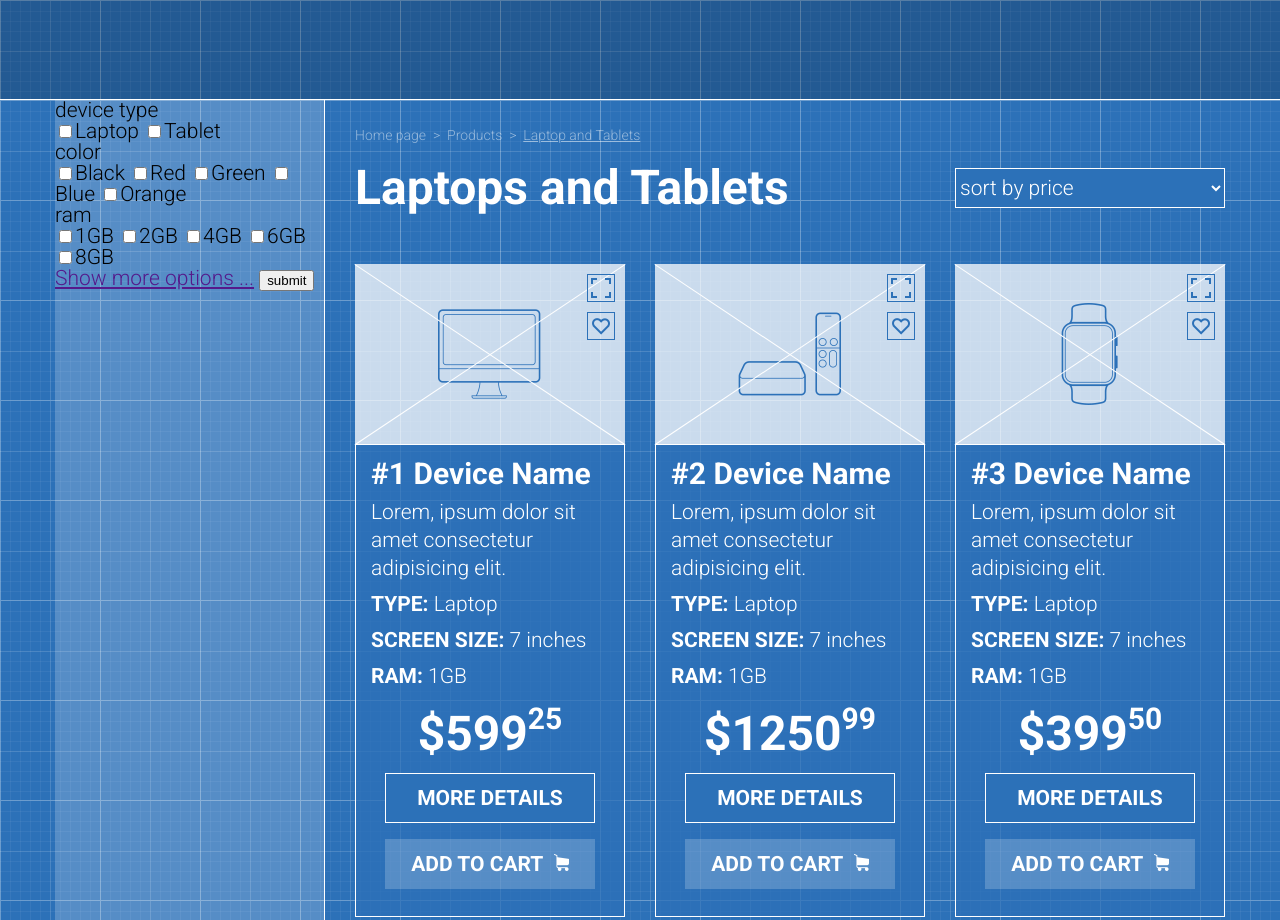
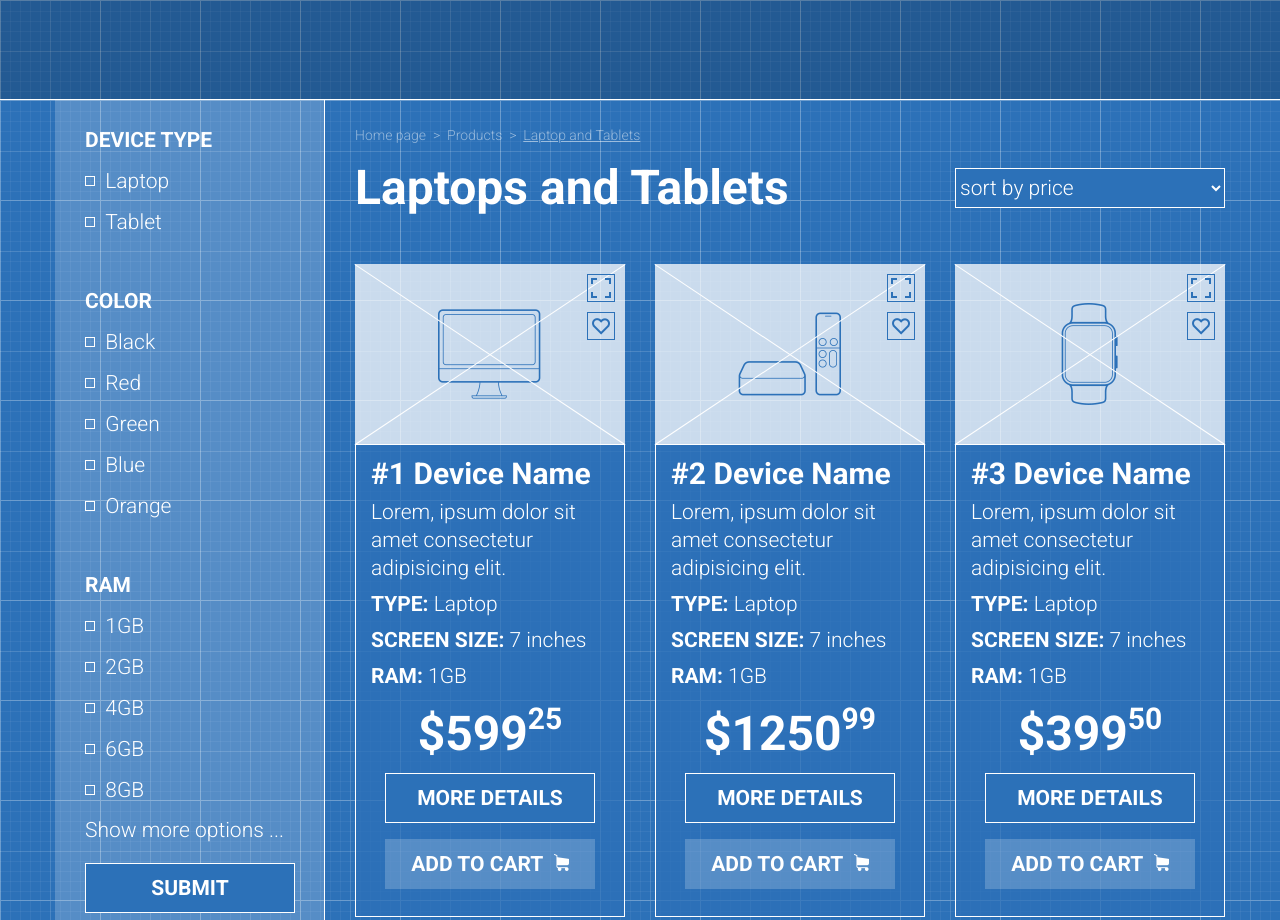
Before and after one commit to dima215/shop_project, a plain HTML site: page index.html in a window 1280 px wide. Shown: the part 400-1320 px from the top of the page. Drawn offline with Linux system fonts and the light colour scheme.

Commit message:
added parameters block

```diff
--- a/index.html
+++ b/index.html
@@ -76,27 +76,63 @@
                     <form class="parameters" action="" method="get">
                         <fieldset>
                             <p>device type</p>
-                            <label><input type="checkbox" name="laptop" id="">Laptop</label>
-                            <label><input type="checkbox" name="tablet" id="">Tablet</label>
+                            <div>
+                                <input type="checkbox" name="laptop" id="lap">
+                                <label for="lap">&nbsp;&nbsp;Laptop</label>
+                            </div>
+                            <div>
+                                <input type="checkbox" name="tablet" id="tabl">
+                                <label for="tabl">&nbsp;&nbsp;Tablet</label>
+                            </div>
                         </fieldset>
                         <fieldset>
                             <p>color</p>
-                            <label><input type="checkbox" name="black" id="">Black</label>
-                            <label><input type="checkbox" name="red" id="">Red</label>
-                            <label><input type="checkbox" name="green" id="">Green</label>
-                            <label><input type="checkbox" name="blue" id="">Blue</label>
-                            <label><input type="checkbox" name="orange" id="">Orange</label>
+                            <div>
+                                <input type="checkbox" name="black" id="black">
+                                <label for="black">&nbsp;&nbsp;Black</label>
+                            </div>
+                            <div>
+                                <input type="checkbox" name="red" id="red">
+                                <label for="red">&nbsp;&nbsp;Red</label>
+                            </div>
+                            <div>
+                                <input type="checkbox" name="green" id="green">
+                                <label for="green">&nbsp;&nbsp;Green</label>
+                            </div>
+                            <div>
+                                <input type="checkbox" name="blue" id="blue">
+                                <label for="blue">&nbsp;&nbsp;Blue</label>
+                            </div>
+                            <div>
+                                <input type="checkbox" name="orange" id="orange">
+                                <label for="orange">&nbsp;&nbsp;Orange</label>
+                            </div>
                         </fieldset>
                         <fieldset>
                             <p>ram</p>
-                            <label><input type="checkbox" name="gb1" id="">1GB</label>
-                            <label><input type="checkbox" name="gb2" id="">2GB</label>
-                            <label><input type="checkbox" name="gb4" id="">4GB</label>
-                            <label><input type="checkbox" name="gb6" id="">6GB</label>
-                            <label><input type="checkbox" name="gb8" id="">8GB</label>
+                            <div>
+                                <input type="checkbox" name="gb1" id="gb1">
+                                <label for="gb1">&nbsp;&nbsp;1GB</label>
+                            </div>
+                            <div>
+                                <input type="checkbox" name="gb2" id="gb2">
+                                <label for="gb2">&nbsp;&nbsp;2GB</label>
+                            </div>
+                            <div>
+                                <input type="checkbox" name="gb4" id="gb4">
+                                <label for="gb4">&nbsp;&nbsp;4GB</label>
+                            </div>
+                            <div>
+                                <input type="checkbox" name="gb6" id="gb6">
+                                <label for="gb6">&nbsp;&nbsp;6GB</label>
+                            </div>
+                            <div>
+                                <input type="checkbox" name="gb8" id="gb8">
+                                <label for="gb8">&nbsp;&nbsp;8GB</label>
+                            </div>
                         </fieldset>
                         <a href="">Show more options ...</a>
-                        <button type="submit">submit</button>
+                        <button class="btn btn-more-details" type="submit">submit</button>
                     </form>
                 </div>
                 <div class="col-md-9">
--- a/style.css
+++ b/style.css
@@ -246,7 +246,48 @@ body {
     height: 843px;
     background-color: rgba(255, 255, 255, 0.2);
     border-right: 1px solid white;
+    padding: 6px 30px;
+    color: white;
 }
+
+.parameters fieldset{
+    padding: 24px 0;
+}
+.parameters p{
+    font-weight: 700;
+    text-transform: uppercase;
+    margin-bottom: 10px;
+}
+.parameters label::before{
+    content: "";
+    display: inline-block;
+    width: 8px;
+    height: 8px;
+    border: solid 1px white;
+    margin-bottom: 2px;
+}
+.parameters input{
+    display: none;
+}
+.parameters input:checked+label::before{
+    background-color: white;
+}
+.parameters div{
+    padding: 10px 0;
+}
+.parameters a{
+    display: block;
+    text-decoration: none;
+    color: white;
+        margin-top: -15px;
+        margin-bottom: 22px;
+}
+
+
+
+
+
+
 
 
 
@@ -338,11 +379,11 @@ body {
     margin: auto;
 }
 
-.product-image:hover img {
+/*.product-image:hover img {
     transform: scale(1.5);
     transition: 1s;
     overflow: hidden;
-}
+}*/
 
 .rot-left,
 .rot-right {
```
